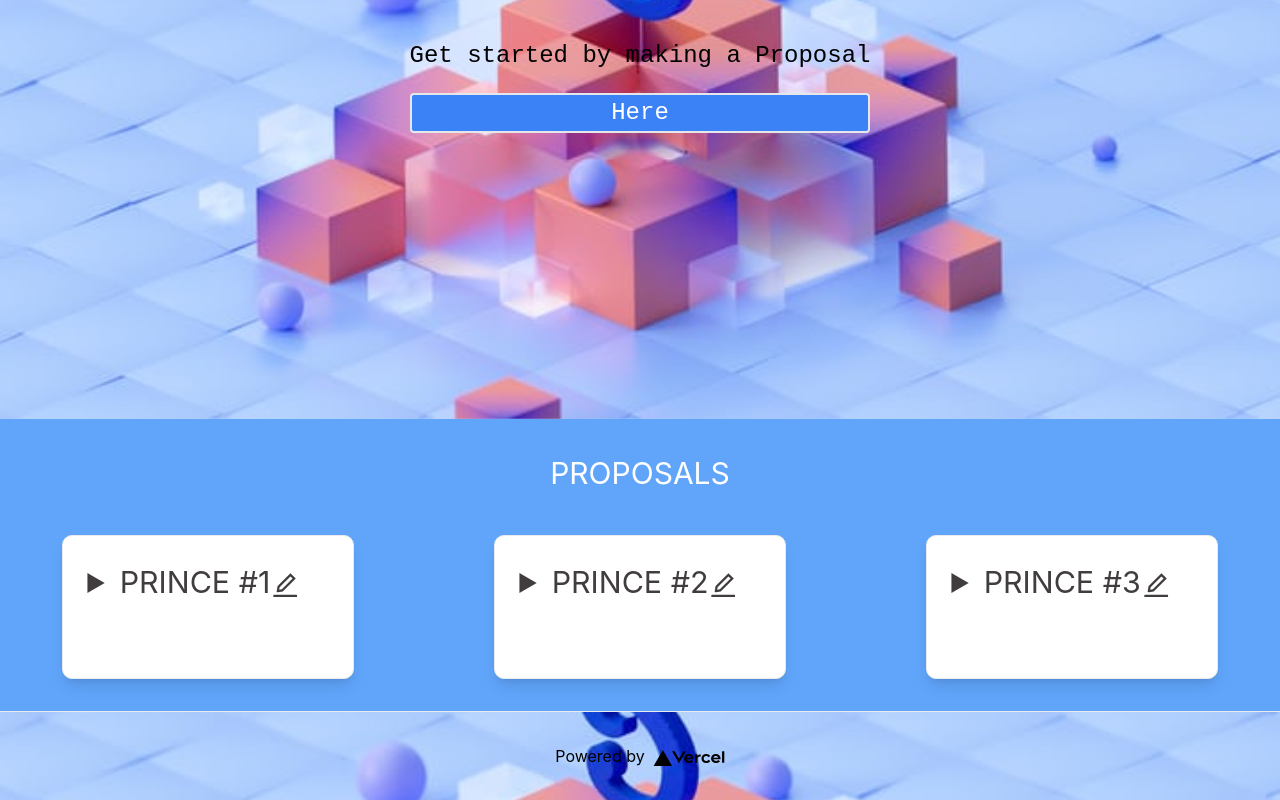
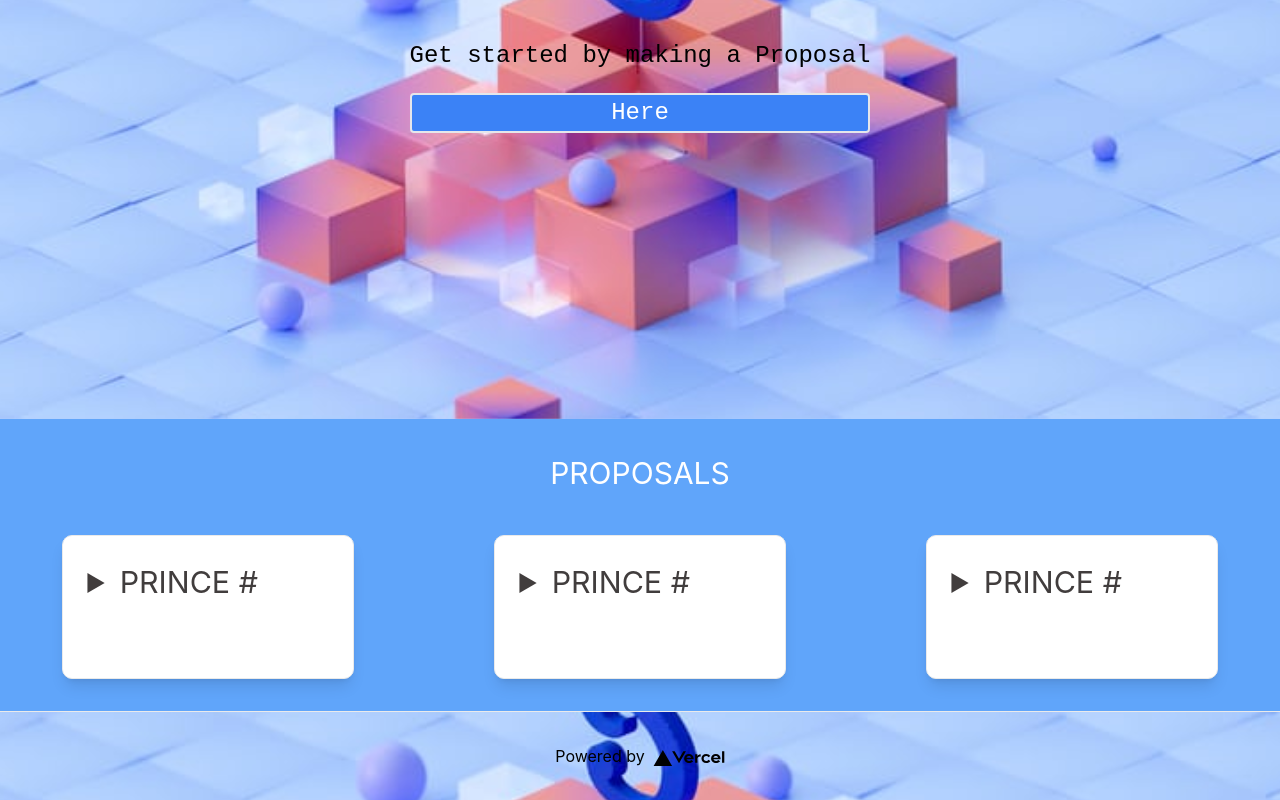
Before and after one commit to prince-hope1975/Proposals_Website, a Next.js app: page / in a window 1280 px wide. Shown: the part 445-1245 px from the top of the page. Built offline with nearby package versions, Linux system fonts and the light colour scheme.

Commit message:
Added Delete Functionality

```diff
--- a/components/context.js
+++ b/components/context.js
@@ -7,6 +7,7 @@ export const AppProvider = ({ children }) => {
   const [isConnected, setConnected] = useState(false);
   const [markdown, setMarkdown] = useState(null);
   const [title, setTitle] = useState(null)
+  const [address, setAddress] = useState(null);
 
   return (
     <AppContext.Provider
@@ -19,7 +20,10 @@ export const AppProvider = ({ children }) => {
         setConnected,
         markdown,
         setMarkdown,
-        title, setTitle
+        title,
+        setTitle,
+        address,
+        setAddress,
       }}
     >
       {children}
--- a/components/header.js
+++ b/components/header.js
@@ -154,7 +154,7 @@ const Header = () => {
         } ${isModalOpen ? styles.modalClosed : ""}`}
       ></div>
       <Link href="/">
-        <a className="text-3xl hover:text-gray-50">Choice Proposals</a>
+        <a className="text-3xl hover:text-blue-400">Choice Proposals</a>
       </Link>
       <div className={`${styles.buttons} `}>
         {!isConnected ? (
--- a/components/pages/proposal.js
+++ b/components/pages/proposal.js
@@ -8,7 +8,7 @@ const md = new MarkdownIt()
 
 const Proposal = ()=>{
   const router =useRouter()
-    const { propsObj, markdown, setMarkdown, setPropsObj, title,setTitle } = useGlobalContext();
+    const { propsObj, markdown, setMarkdown, setPropsObj, title,setTitle, address } = useGlobalContext();
     const handleSubmit =(e)=>{
         e.preventDefault()
         const length = propsObj.length
@@ -17,7 +17,12 @@ const Proposal = ()=>{
         localStorage.setItem(
           "proposals",
           JSON.stringify([
-            { name: title, desc: markdown, id: Date.now() },
+            {
+              name: title,
+              desc: markdown,
+              id: Date.now(),
+              userAddress: address,
+            },
             ...propsObj,
           ])
         );
@@ -26,11 +31,13 @@ const Proposal = ()=>{
             name: title,
             desc: markdown,
             id: Date.now(),
+            userAddress: address
           },
           ...propsObj,
         ]);
+
         alert("Successfully created Proposal \nYou can edit You Propsal in the Home or Proposals Page")
-        console.log(title, markdown)
+
         router.push("/")
 
     }
--- a/components/pages/vote.js
+++ b/components/pages/vote.js
@@ -11,10 +11,8 @@ const VoteComponent = ({name, desc, id, children}) => {
   const result = md.render(desc);
   useEffect(() => {
     const childNode =  document.createElement("div")
-    childNode.innerHTML = `<div class="text-bold text-xl">PROPOSAL:</div> \n<div class="bg-blue-300 rounded text-white p-2 mb-4">${result}</div>`;
-
+    childNode.innerHTML = `<div className="text-bold text-xl">PROPOSAL:</div> \n<div className="bg-blue-300 rounded text-white p-2 mb-4">${result}</div>`;
     ref.current.appendChild(childNode)
-
   }, [])
     if (!id)
    {return <>
--- a/pages/edit/[pid].js
+++ b/pages/edit/[pid].js
@@ -17,7 +17,6 @@ const Post = () => {
   let tempVAr = propsObj
 
   useEffect(() => {
-    console.log(propsObj);
     const [currentRouteValues] = propsObj?.filter((props, index) => {
 
    if (props.id == pid) {
@@ -43,7 +42,6 @@ const Post = () => {
       JSON.stringify(tempVAr)
     );
     setPropsObj(tempVAr);
-    console.log(tempVAr)
     alert(
       "Successfully Edited Proposal \nYou can edit more Propsals in the Home or Proposals Page"
     );
--- a/pages/index.js
+++ b/pages/index.js
@@ -6,11 +6,10 @@ import Link from "next/link";
 import { useGlobalContext } from "../components/context";
 import Header from "../components/header";
 import { useRouter } from "next/router";
-import {AiOutlineEdit} from "react-icons/ai"
+import { AiOutlineEdit, AiOutlineDelete } from "react-icons/ai";
 
 export default function Home() {
-
-  const { propsObj, setPropsObj } = useGlobalContext();
+  const { propsObj, setPropsObj, setAddress, address } = useGlobalContext();
   const router = useRouter();
 
   useEffect(() => {
@@ -19,9 +18,21 @@ export default function Home() {
       localStorage.setItem("proposals", JSON.stringify(Obj));
       storage = localStorage.getItem("proposals");
     }
-    console.log("Change");
+
     setPropsObj(JSON.parse(storage));
+    setAddress(localStorage.getItem("address"));
   }, []);
+  const handleDelete = (param)=>{
+    const filteredArray = propsObj?.filter((_, index)=>{
+      return index !== param
+    })
+    const answer = confirm("Are you sure you want to delete this Proposal?")
+    if(answer){
+      setPropsObj(filteredArray)
+      localStorage.setItem("proposals", JSON.stringify(filteredArray))
+      alert("Proposal Deleted Successfully")
+    }
+  }
 
   return (
     <div className={styles.container}>
@@ -56,7 +67,7 @@ export default function Home() {
         <div className="text-3xl text-white my-3 text-center">PROPOSALS</div>
         <div className={`bg-blue-400 m-0 p-0 ${styles.grid}`}>
           {propsObj &&
-            propsObj?.map(({ name, desc, id }, key) => {
+            propsObj?.map(({ name, desc, id, userAddress }, key) => {
               return (
                 <details
                   className={`${styles.card} hover:translate-x-3 transition-transform delay-200 ease-in-out shadow-lg`}
@@ -64,16 +75,28 @@ export default function Home() {
                 >
                   <summary className="overflow-hidden">
                     <div className="">{name}</div>
-                    {"  "}#{id}
-                    <div className="flex justify-evenly w-28  ml-auto">
+                    {"   "}#{`${id}`?.slice(4, 8)} {"    "}
+                    <div className="grid grid-cols-2 ">
+                      {address && address === userAddress && (
+                        <>
                           <div
-                        className=" w-screen"
+                            className=" hover:text-slate-900 block"
                             onClick={() => {
                               router.push(`/edit/${id}`);
                             }}
                           >
-                        <AiOutlineEdit className="inline cursor-pointer" />
+                            <AiOutlineEdit className=" inline cursor-pointer" />
+                          </div>{" "}
+                          <div
+                            onClick={() => {
+                              handleDelete(key)
+                            }}
+                            className=" hover:text-slate-900 cursor-pointer"
+                          >
+                            <AiOutlineDelete />
                           </div>
+                        </>
+                      )}
                     </div>
                   </summary>
                   <Link href={`/${id}`}>
```
Lines whose indentation alone changed are shown as unchanged.
